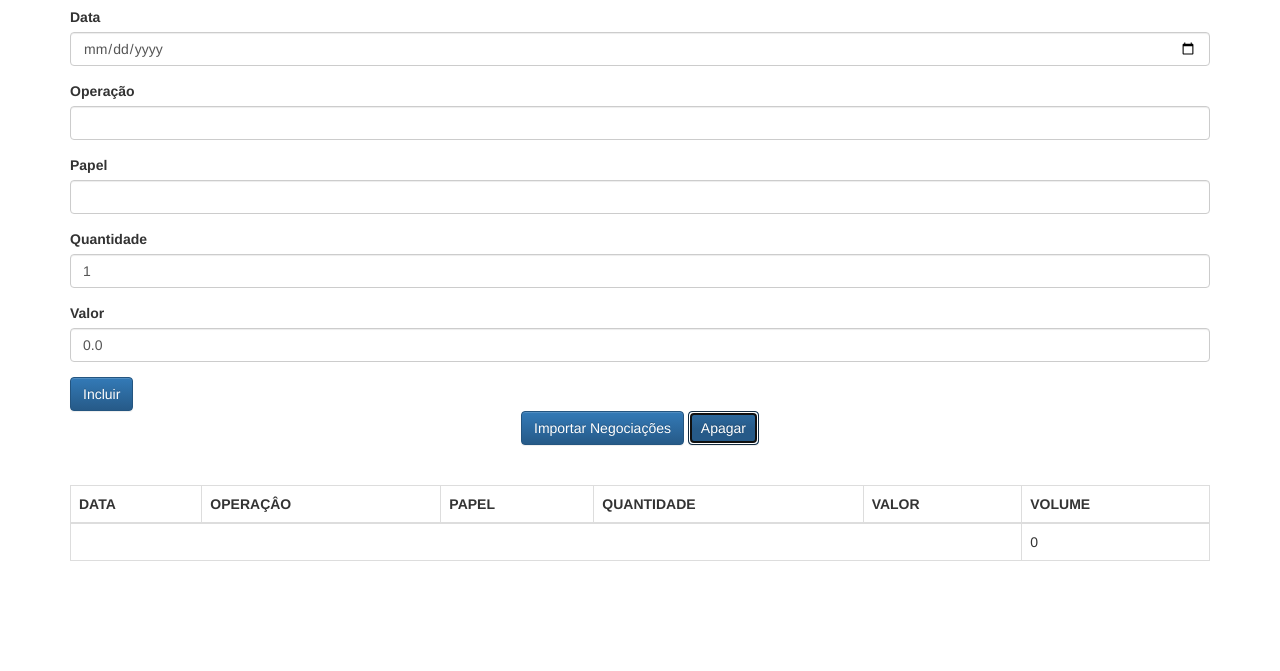
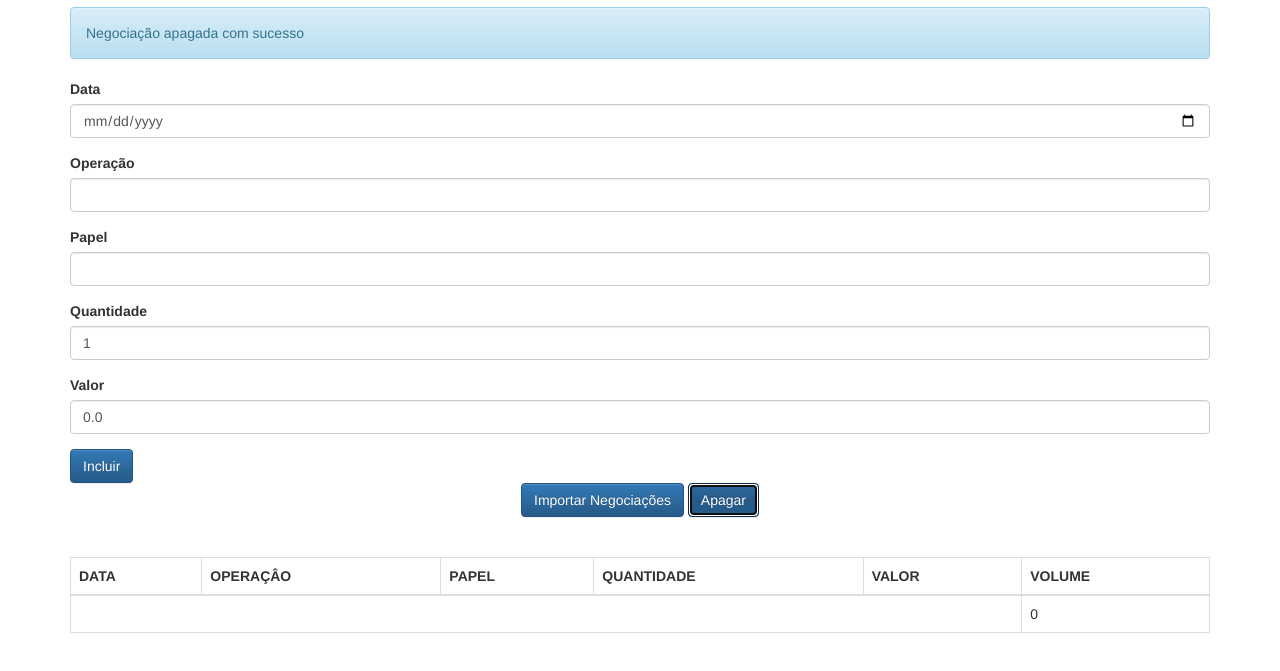
Before and after one commit to Ericksonprofissional/jsAvancado, a plain HTML site: page client/index.html in a window 1280 px wide. Both pictures are taken after a click on the button "Apagar". Shown: the part 63-734 px from the top of the page. Drawn offline with Linux system fonts and the light colour scheme.

Commit message:
JavaScript: Aprofundando em MVC, padrão Proxy e Factory

```diff
--- a/client/index.html
+++ b/client/index.html
@@ -10,6 +10,8 @@
 <body class="container">
 
     <h1 class="text-center">Negociações</h1>
+
+    <div id="mensagemView"></div>
 
     <form class="form" onsubmit="negociacaoController.adiciona(event)">
 
@@ -45,7 +47,7 @@
         <button class="btn btn-primary text-center" type="button">
             Importar Negociações
         </button>
-        <button class="btn btn-primary text-center" type="button">
+        <button onclick="negociacaoController.apaga()" class="btn btn-primary text-center" type="button">
             Apagar
         </button>
     </div>
--- a/client/js/app/controllers/NegociacaoController.js
+++ b/client/js/app/controllers/NegociacaoController.js
@@ -7,18 +7,32 @@ class NegociacaoController {
         this._inputPapel = $('#papel');
         this._inputQuantidade = $('#quantidade');
         this._inputValor= $('#valor');
-        this._listaNegociacoes = new ListaNegociacoes();
+        this._listaNegociacoes = new ListaNegociacoes(this,(model) => {
+            this._negociacaoView.update(model)
+        });
         this._negociacaoView = new NegociacaoView($('#negociacaoView'));
 
         this._negociacaoView.update(this._listaNegociacoes);
+        this._mensagem = new Mensagem();
+        this._mensagemView = new MensagemView($('#mensagemView'));
+        this._mensagemView.update(this._mensagem);
+
 
     }
     adiciona(event){
         event.preventDefault();
         this._listaNegociacoes.adiciona(this._criaNegociacao());
-        this._negociacaoView.update(this._listaNegociacoes);
+
+        this._mensagem.texto = 'Negociação adicionada com sucesso';
+        this._mensagemView.update(this._mensagem);
         this._limpaFormulario();
 
+    }
+
+    apaga(){
+        this._listaNegociacoes.esvazia();
+        this._mensagem.texto = 'Negociação apagada com sucesso';
+        this._mensagemView.update(this._mensagem);
     }
 
     _criaNegociacao(){
--- a/client/js/app/models/ListaNegociacoes.js
+++ b/client/js/app/models/ListaNegociacoes.js
@@ -1,15 +1,21 @@
 class ListaNegociacoes{
-    constructor(){
+    constructor(contexto, armadilha){
         this._negociacoes = [];
+        this._armadilha = armadilha;
+        this._contexto = contexto;
     }
 
     adiciona(negociacoes){
-        this._negociacoes.push(negociacoes)
+        this._negociacoes.push(negociacoes);
+        Reflect.apply(this._armadilha, this._contexto, [this]);
     }
 
     get negociacoes() {
         return [].concat(this._negociacoes);
     }
+
+    esvazia(){
+        this._negociacoes = [];
+        Reflect.apply(this._armadilha, this._contexto, [this]);
+    }
 }
-
-//https://cursos.alura.com.br/course/javascript-es6-orientacao-a-objetos-parte-1/task/23135//
```
